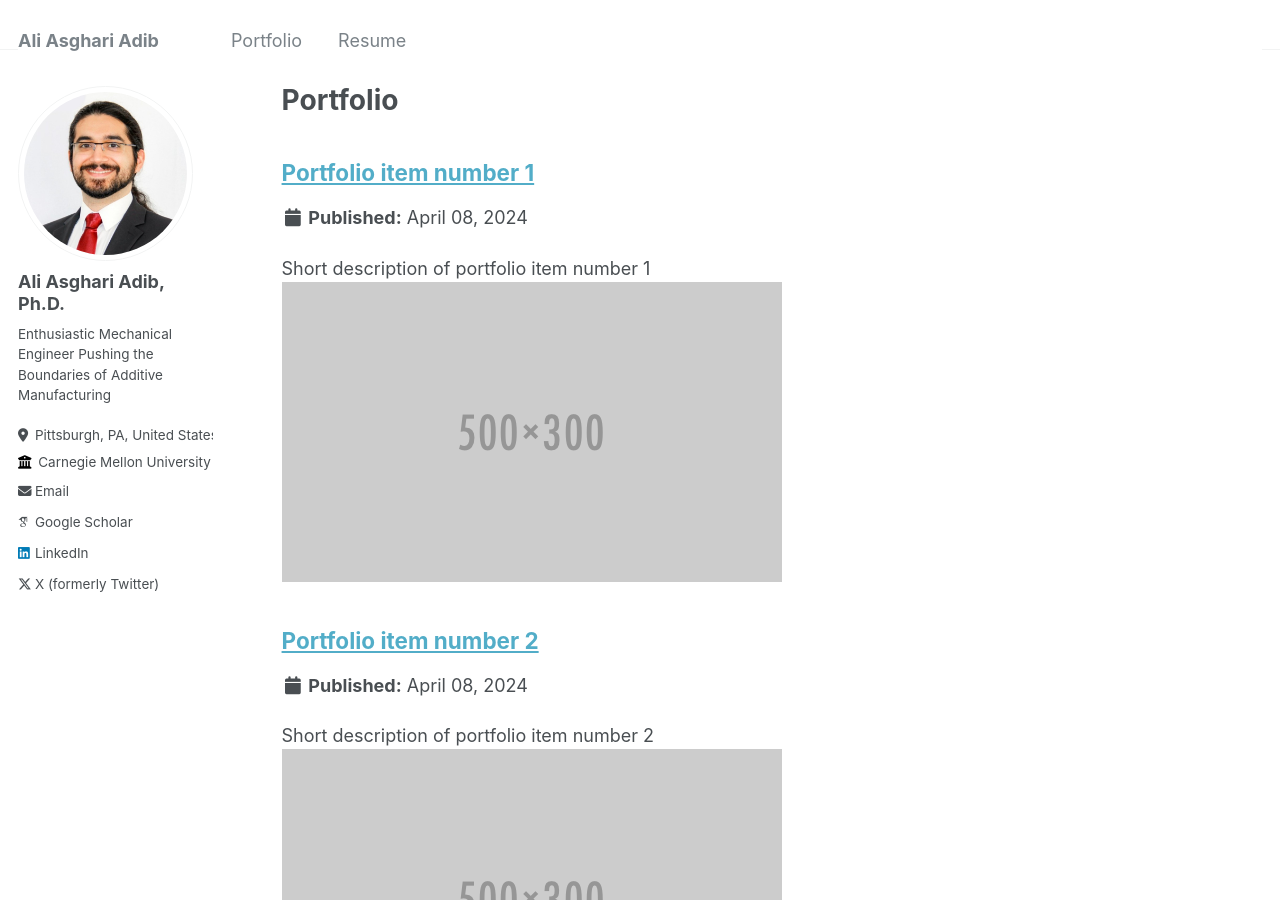
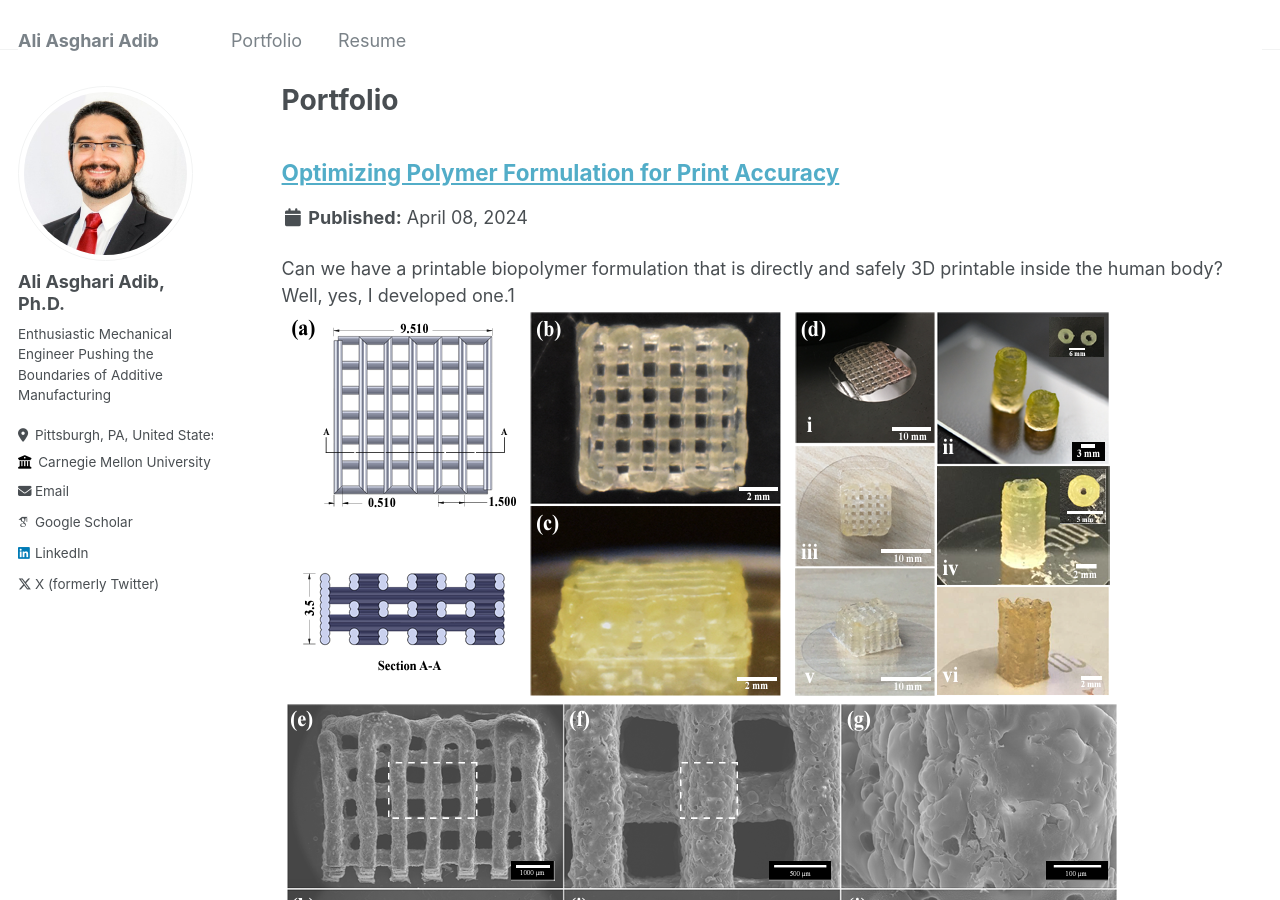
Before and after one commit to AliAAdib/aliaadib.github.io, a Jekyll site: the page built from _pages/portfolio.html, in a window 1280 px wide and 900 px high. Built offline with Jekyll 4.4.1, drawn with Linux system fonts in a browser that asks for light colours; some web fonts are replaced.

Commit message:
Update portfolio-1.md

```diff
--- a/_portfolio/portfolio-1.md
+++ b/_portfolio/portfolio-1.md
@@ -1,6 +1,6 @@
 ---
-title: "Portfolio item number 1"
-excerpt: "Short description of portfolio item number 1<br/><img src='/images/500x300.png'>"
+title: "Optimizing Polymer Formulation for Print Accuracy"
+excerpt: "Can we have a printable biopolymer formulation that is directly and safely 3D printable inside the human body? Well, yes, I developed one.1<br/><img src='/images/item1.png'>"
 collection: portfolio
 ---
 
```
